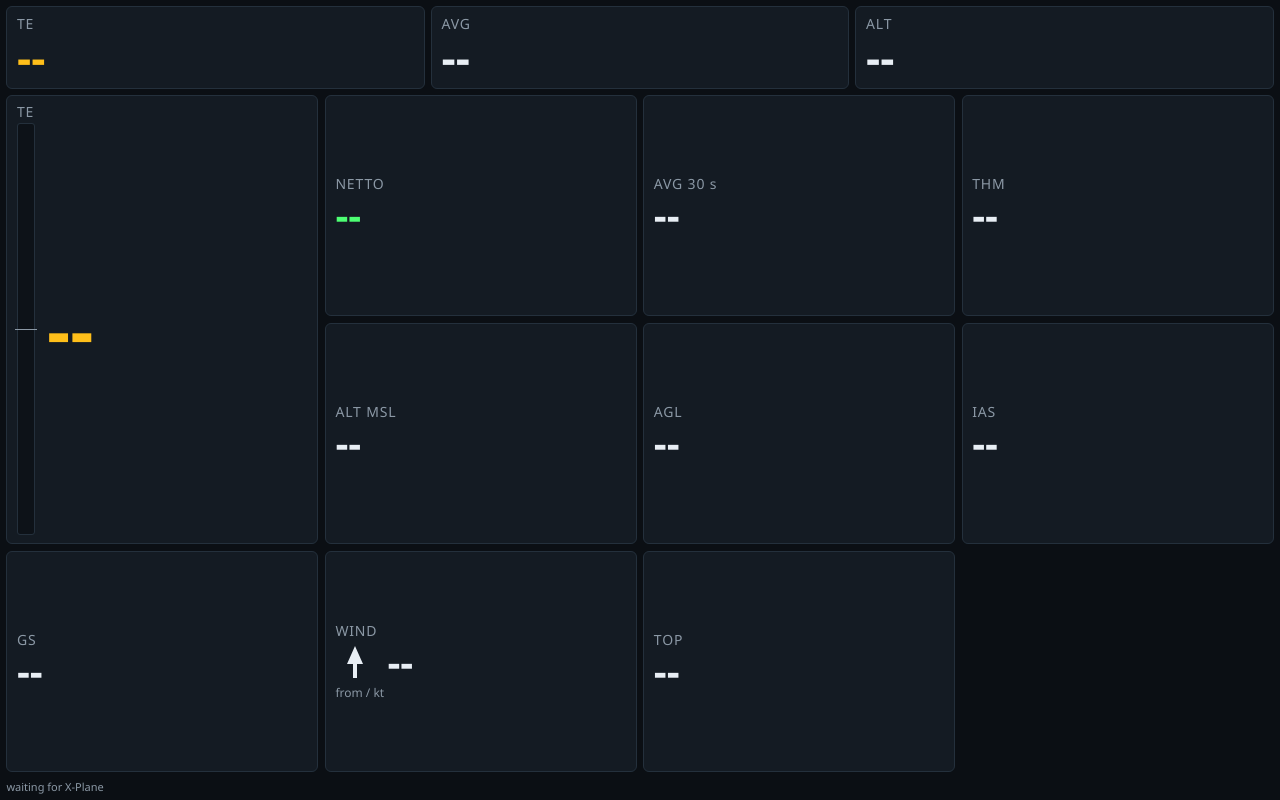
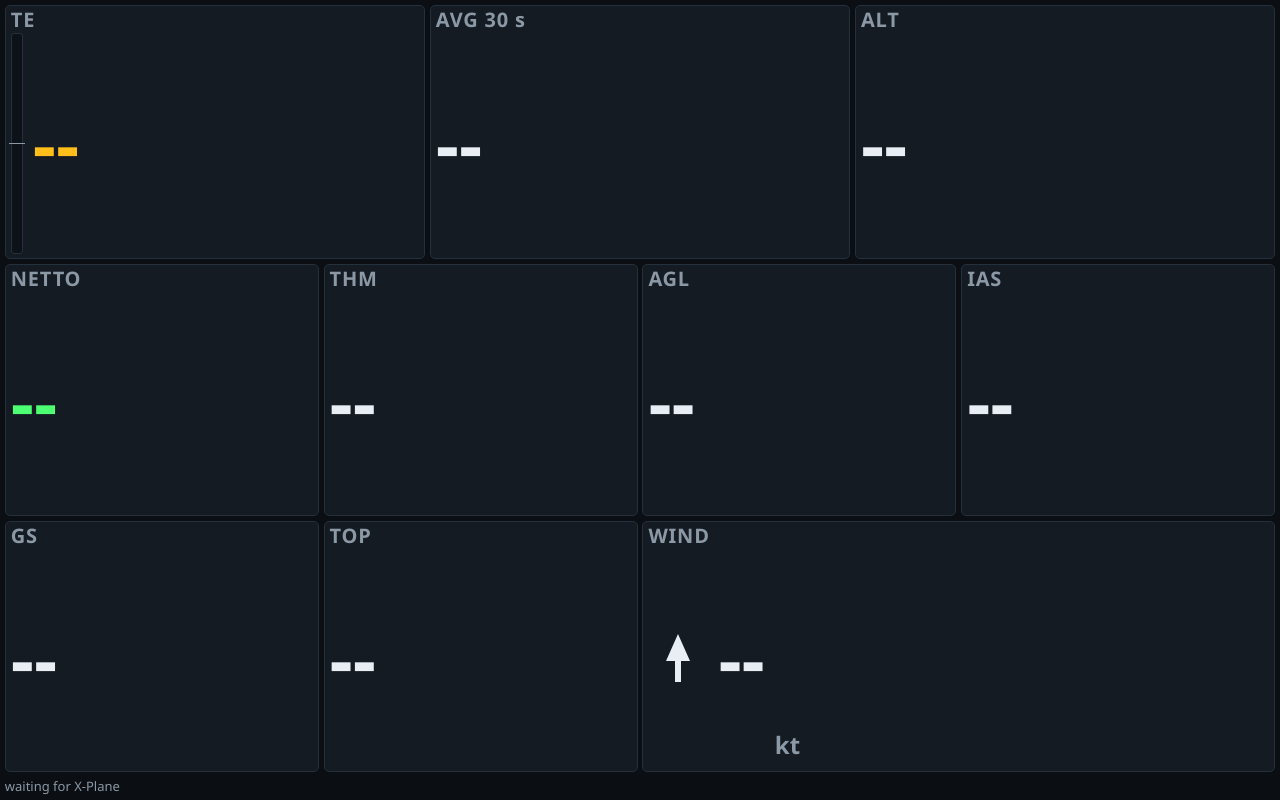
Before and after one commit to jlgabriel/xp-gliding, a plain HTML site: page xp_gliding/web/index.html in a window 1280 px wide. Drawn offline with Linux system fonts and the light colour scheme.

Commit message:
Flight Computer page: readable in a small window
From the first look in flight. The FLIGHT view no longer repeats the strip
(TE with its bar, the 30 s average and the altitude stay on top), each
number has its unit beside it, and the text is sized from the measured
cells, so a small window in a corner keeps large numbers. Labels and units
in bold. Airspeed and ground speed never read below zero.

Container query units were tried first: right in a desktop Chromium, but
in X-Plane's browser every size fell to its minimum, so flight.js measures
the cells instead.

Co-Authored-By: Claude Opus 5.5 <noreply@anthropic.com>

```diff
--- a/xp_gliding/web/app.css
+++ b/xp_gliding/web/app.css
@@ -1,6 +1,14 @@
 /* XP-Gliding Flight Computer. Chromium 117 (X-Plane 12.4.4's browser): no CSS newer than that,
    so no nesting, no @scope. The colours keep the HUD's meanings: TE amber, netto green, average
-   white, the last thermal grey once left. License: GPL-3.0-or-later. */
+   white, the last thermal grey once left.
+
+   Sizes: the text is sized from the cells themselves, so a reading fills its cell whatever the
+   window's shape and size: a small window keeps large numbers. flight.js measures the cells and
+   sets the --label, --value, ... variables below. Container query units (cqi, cqh) would do it in
+   CSS, and did in a desktop Chromium, but in X-Plane 12.4.4's browser every size fell to its
+   clamp's minimum (seen 2026-11-17), so they are not used. Each cell is a label on top and one
+   line under it: the number and, smaller beside it, its unit.
+   License: GPL-3.0-or-later. */
 
 :root {
   --bg: #0b0f14;
@@ -12,7 +20,7 @@
   --green: #4dff73;
   --grey: #9aa3ab;
   --sink: #5aa9ff;
-  --gap: clamp(3px, 0.8vmin, 8px);
+  --gap: clamp(2px, 0.6vmin, 6px);
 }
 
 * { box-sizing: border-box; }
@@ -28,9 +36,10 @@ html, body {
   overflow: hidden;
 }
 
+/* The strip is as tall as one row of the view below it, which has 4, 3 or 2 rows (see #flight). */
 body {
   display: grid;
-  grid-template-rows: auto 1fr auto;
+  grid-template-rows: minmax(0, 1fr) minmax(0, 4fr) auto;
   gap: var(--gap);
   padding: var(--gap);
 }
@@ -38,36 +47,53 @@ body {
 .cell {
   background: var(--cell);
   border: 1px solid var(--line);
-  border-radius: 6px;
-  padding: clamp(2px, 0.8vmin, 8px) clamp(4px, 1.2vmin, 10px);
+  border-radius: 5px;
+  padding: 2px 5px;
   display: flex;
   flex-direction: column;
-  justify-content: center;
   min-width: 0;
+  min-height: 0;
   overflow: hidden;
 }
 
+/* Bold (700), not 600: X-Plane's browser drew 600 as regular for these labels (2026-11-17). */
 .label {
   color: var(--dim);
-  font-size: clamp(9px, 2.4vmin, 14px);
-  letter-spacing: 0.06em;
+  font-size: var(--label, 12px);
+  font-weight: 700;
+  letter-spacing: 0.04em;
+  line-height: 1.15;
   white-space: nowrap;
 }
 
+/* The number and its unit, on one line, filling what the label leaves. */
+.reading {
+  flex: 1;
+  min-height: 0;
+  display: flex;
+  align-items: center;
+  gap: var(--inner-gap, 4px);
+}
+
 .value {
-  font-size: clamp(16px, 6vmin, 40px);
+  font-size: var(--value, 22px);
   font-weight: 600;
-  line-height: 1.1;
+  line-height: 1;
   white-space: nowrap;
 }
 
-.value.big { font-size: clamp(24px, 11vmin, 72px); }
-
 .unit {
   color: var(--dim);
-  font-size: clamp(8px, 2vmin, 12px);
+  font-size: var(--unit, 10px);
+  font-weight: 700;
   white-space: nowrap;
+  align-self: flex-end;
+  padding-bottom: 0.35em;
 }
+
+#strip .value { font-size: var(--strip, 22px); }
+#strip .unit { font-size: var(--strip-unit, 10px); }
+.wind .value { font-size: var(--wind, 22px); }
 
 .te { color: var(--amber); }
 .netto { color: var(--green); }
@@ -75,53 +101,43 @@ body {
 .thm.left { color: var(--grey); }
 .stale .value { color: var(--dim); }
 
-/* The strip: always there, whatever the view. */
 #strip {
   display: grid;
-  grid-template-columns: repeat(3, 1fr);
+  grid-template-columns: repeat(3, minmax(0, 1fr));
   gap: var(--gap);
+  min-height: 0;
 }
 
-#strip .value { font-size: clamp(16px, 7vmin, 44px); }
-
-/* FLIGHT: ten cells, the vario two rows tall. Two columns when tall and narrow, three in a window
-   about square (the default 480 x 420), four once wide. Rows share the height, never overflow it. */
+/* FLIGHT: seven cells, the wind two columns wide. Two columns while tall and narrow (4 rows),
+   three about square (3 rows), four once wide (2 rows). Rows share the height, never overflow. */
 #flight {
   display: grid;
   grid-template-columns: repeat(2, minmax(0, 1fr));
   grid-auto-rows: minmax(0, 1fr);
+  grid-auto-flow: row dense;
   gap: var(--gap);
   min-height: 0;
 }
 
-@media (min-aspect-ratio: 4/5) {
+.wind { grid-column: span 2; }
+
+@media (min-aspect-ratio: 3/4) {
+  body { grid-template-rows: minmax(0, 1fr) minmax(0, 3fr) auto; }
   #flight { grid-template-columns: repeat(3, minmax(0, 1fr)); }
 }
 
-@media (min-aspect-ratio: 3/2) {
+@media (min-aspect-ratio: 8/5) {
+  body { grid-template-rows: minmax(0, 1fr) minmax(0, 2fr) auto; }
   #flight { grid-template-columns: repeat(4, minmax(0, 1fr)); }
 }
 
-.vario { grid-row: span 2; }
-
-.vario-row, .wind-row {
-  display: flex;
-  align-items: center;
-  gap: clamp(4px, 1.5vmin, 12px);
-  min-height: 0;
-}
-
-.vario-row {
-  flex: 1;
-  align-items: stretch;
-  padding: 2px 0;
-}
-
-.vario-row .value { align-self: center; }
+.vario .reading { align-items: stretch; }
+.vario .reading .value { align-self: center; }
 
 .bar {
   position: relative;
-  width: clamp(8px, 2.5vmin, 18px);
+  width: var(--bar, 8px);
+  margin: 2px 0;
   background: #0d1218;
   border: 1px solid var(--line);
   border-radius: 3px;
@@ -149,8 +165,8 @@ body {
 .bar .fill.down { background: var(--sink); }
 
 .arrow {
-  width: clamp(16px, 6vmin, 40px);
-  height: clamp(16px, 6vmin, 40px);
+  width: var(--arrow, 20px);
+  height: var(--arrow, 20px);
   fill: var(--text);
   flex: none;
 }
@@ -159,8 +175,10 @@ body {
 
 #status {
   color: var(--dim);
-  font-size: clamp(8px, 2vmin, 11px);
+  font-size: clamp(9px, 2.4vmin, 13px);
   white-space: nowrap;
   overflow: hidden;
   text-overflow: ellipsis;
 }
+
+#status:empty { display: none; }
--- a/xp_gliding/web/app.js
+++ b/xp_gliding/web/app.js
@@ -90,5 +90,10 @@ window.xpg = xpg;
     setTimeout(start, WAIT_MS);
   }
 
+  // The text follows the window's size (flight.js); a resize from X-Plane's frame reaches the page
+  // as the viewport's (X-Plane resizes it, never scales it).
+  xpg.flight.fit();
+  window.addEventListener("resize", xpg.flight.fit);
+
   start();
 })();
--- a/xp_gliding/web/dev/fake.js
+++ b/xp_gliding/web/dev/fake.js
@@ -10,7 +10,9 @@
   function snapshot() {
     var t = (Date.now() - t0) / 1000;
     var turn = (t * 360 / 22) % 360;  // a 22 s circle
-    var te = 2.0 + 1.6 * Math.sin((turn - 130) * Math.PI / 180) + 0.2 * Math.sin(t * 1.7);
+    // Every third 10 s a steep dive, for the widest readings (-14.4 kt fits the default window).
+    var dive = Math.floor(t / 10) % 3 === 2;
+    var te = dive ? -7.41 : 2.0 + 1.6 * Math.sin((turn - 130) * Math.PI / 180) + 0.2 * Math.sin(t * 1.7);
     return {
       t: t, valid: t > 1.5, units: Math.floor(t / 20) % 2 ? "aviation" : "metric", view: "flight", poll_hz: 5,
       lat: -33.45, lon: -70.55, msl_m: 1450 + 1.8 * t, agl_m: 850 + 1.8 * t,
--- a/xp_gliding/web/flight.js
+++ b/xp_gliding/web/flight.js
@@ -1,5 +1,6 @@
-// XP-Gliding Flight Computer: the strip and the FLIGHT view, drawn from one snapshot.
-// Text goes in with textContent only. Classic script, Chromium 117. License: GPL-3.0-or-later.
+// XP-Gliding Flight Computer: the strip and the FLIGHT view, drawn from one snapshot, and the text
+// sized to fill their cells. Text goes in with textContent only. Classic script, Chromium 117.
+// License: GPL-3.0-or-later.
 "use strict";
 
 var xpg = window.xpg || {};
@@ -11,8 +12,8 @@ xpg.flight = (function () {
   var shownUnits = null;
 
   function find() {
-    var ids = ["strip-te", "strip-avg", "strip-alt", "te", "te-bar", "netto", "avg", "thm", "msl", "agl",
-               "ias", "gs", "wind", "wind-arrow", "top"];
+    var ids = ["strip-te", "strip-avg", "strip-alt", "te-bar", "netto", "thm", "agl", "ias", "gs", "top",
+               "wind", "wind-arrow"];
     els = {};
     ids.forEach(function (id) { els[id] = document.getElementById(id); });
   }
@@ -60,22 +61,59 @@ xpg.flight = (function () {
     }
     document.body.classList.toggle("stale", !s.valid);
     set("strip-te", f.climb(s.te_ms, u));
+    bar(s.te_ms, s.units);
     set("strip-avg", f.climb(s.avg_ms, u));
     set("strip-alt", f.height(s.msl_m, u, false));
-    set("te", f.climb(s.te_ms, u));
-    bar(s.te_ms, s.units);
     set("netto", f.climb(s.netto_ms, u));
-    set("avg", f.climb(s.avg_ms, u));
     set("thm", s.thm_valid ? f.climb(s.thm_ms, u) : "--");
     els.thm.classList.toggle("left", s.thm_valid && !s.thm_active);
-    set("msl", f.height(s.msl_m, u, false));
     set("agl", f.height(s.agl_m, u, false));
     set("ias", f.speed(s.ias_ms, u));
     set("gs", f.speed(s.gs_ms, u));
+    set("top", f.height(s.top_m, u, true));
     set("wind", f.wind(s.wind_from_deg, s.wind_ms));
     windArrow(s);
-    set("top", f.height(s.top_m, u, true));
   }
 
-  return {draw: draw};
+  // --- sizes -------------------------------------------------------------------------
+  // Measured from the cells, so the numbers fill them in any window (see app.css). A number is
+  // at most half its cell's height, and narrow enough for its widest reading: five characters and
+  // a small unit ("+3080 ft", "-14.4 kt", about 3.6 times the font size), seven and an arrow for
+  // the wind ("179° 12 kt").
+
+  var PAD = 12;  // a cell's padding and border, both sides
+
+  function px(v, lo, hi) {
+    return Math.max(lo, Math.min(hi, v)).toFixed(1) + "px";
+  }
+
+  function size(el) {
+    var r = el.closest(".cell").getBoundingClientRect();
+    return {w: r.width - PAD, h: r.height};
+  }
+
+  function fit() {
+    if (!els) find();
+    var cell = size(els.netto);
+    var strip = size(els["strip-avg"]);
+    var wind = size(els.wind);
+    var label = Math.max(10, Math.min(20, cell.w * 0.12, cell.h * 0.19));
+    var value = Math.min(cell.w / 3.6, (cell.h - label) * 0.62);
+    var barW = Math.max(5, Math.min(12, strip.w * 0.05));
+    var stripLabel = Math.max(10, Math.min(20, strip.w * 0.12, strip.h * 0.19));
+    var stripValue = Math.min((strip.w - barW - 4) / 3.6, (strip.h - stripLabel) * 0.62);
+    var windValue = Math.min(value, wind.w / 6.4, (wind.h - label) * 0.62);
+    var style = document.documentElement.style;
+    style.setProperty("--label", px(label, 10, 20));
+    style.setProperty("--value", px(value, 12, 72));
+    style.setProperty("--unit", px(value * 0.42, 8, 24));
+    style.setProperty("--strip", px(stripValue, 12, 72));
+    style.setProperty("--strip-unit", px(stripValue * 0.42, 8, 24));
+    style.setProperty("--wind", px(windValue, 11, 72));
+    style.setProperty("--arrow", px(windValue, 11, 60));
+    style.setProperty("--inner-gap", px(value * 0.15, 2, 10));
+    style.setProperty("--bar", px(barW, 5, 12));
+  }
+
+  return {draw: draw, fit: fit};
 })();
--- a/xp_gliding/web/format.js
+++ b/xp_gliding/web/format.js
@@ -42,8 +42,10 @@ xpg.format = (function () {
     return withSign ? signed(v, 0) : v.toFixed(0);
   }
 
+  // Never below zero: X-Plane's indicated airspeed goes negative with the wind from behind on the
+  // ground, which no airspeed indicator shows.
   function speed(ms, u) {
-    return known(ms) ? (ms * u.perSpeed).toFixed(0) : NONE;
+    return known(ms) ? (Math.max(0, ms) * u.perSpeed).toFixed(0) : NONE;
   }
 
   function degrees(deg) {
--- a/xp_gliding/web/index.html
+++ b/xp_gliding/web/index.html
@@ -11,36 +11,33 @@
 <link rel="stylesheet" href="app.css">
 </head>
 <body>
+<!-- The strip: always there, whatever the view. -->
 <header id="strip">
-  <div class="cell te"><span class="label">TE</span><span class="value" id="strip-te">--</span><span class="unit" data-unit="climb"></span></div>
-  <div class="cell avg"><span class="label">AVG</span><span class="value" id="strip-avg">--</span><span class="unit" data-unit="climb"></span></div>
-  <div class="cell alt"><span class="label">ALT</span><span class="value" id="strip-alt">--</span><span class="unit" data-unit="height"></span></div>
+  <div class="cell vario">
+    <span class="label">TE</span>
+    <div class="reading">
+      <div class="bar" aria-hidden="true"><div class="zero"></div><div class="fill" id="te-bar"></div></div>
+      <span class="value te" id="strip-te">--</span><span class="unit" data-unit="climb"></span>
+    </div>
+  </div>
+  <div class="cell"><span class="label">AVG 30 s</span><div class="reading"><span class="value avg" id="strip-avg">--</span><span class="unit" data-unit="climb"></span></div></div>
+  <div class="cell"><span class="label">ALT</span><div class="reading"><span class="value" id="strip-alt">--</span><span class="unit" data-unit="height"></span></div></div>
 </header>
+<!-- FLIGHT: what the strip does not show. -->
 <main id="flight" class="view">
-  <section class="cell vario">
-    <span class="label">TE</span>
-    <div class="vario-row">
-      <div class="bar" aria-hidden="true"><div class="zero"></div><div class="fill" id="te-bar"></div></div>
-      <span class="value big te" id="te">--</span>
-    </div>
-    <span class="unit" data-unit="climb"></span>
-  </section>
-  <section class="cell"><span class="label">NETTO</span><span class="value netto" id="netto">--</span><span class="unit" data-unit="climb"></span></section>
-  <section class="cell"><span class="label">AVG 30 s</span><span class="value avg" id="avg">--</span><span class="unit" data-unit="climb"></span></section>
-  <section class="cell"><span class="label">THM</span><span class="value thm" id="thm">--</span><span class="unit" data-unit="climb"></span></section>
-  <section class="cell"><span class="label">ALT MSL</span><span class="value" id="msl">--</span><span class="unit" data-unit="height"></span></section>
-  <section class="cell"><span class="label">AGL</span><span class="value" id="agl">--</span><span class="unit" data-unit="height"></span></section>
-  <section class="cell"><span class="label">IAS</span><span class="value" id="ias">--</span><span class="unit" data-unit="speed"></span></section>
-  <section class="cell"><span class="label">GS</span><span class="value" id="gs">--</span><span class="unit" data-unit="speed"></span></section>
+  <section class="cell"><span class="label">NETTO</span><div class="reading"><span class="value netto" id="netto">--</span><span class="unit" data-unit="climb"></span></div></section>
+  <section class="cell"><span class="label">THM</span><div class="reading"><span class="value thm" id="thm">--</span><span class="unit" data-unit="climb"></span></div></section>
+  <section class="cell"><span class="label">AGL</span><div class="reading"><span class="value" id="agl">--</span><span class="unit" data-unit="height"></span></div></section>
+  <section class="cell"><span class="label">IAS</span><div class="reading"><span class="value" id="ias">--</span><span class="unit" data-unit="speed"></span></div></section>
+  <section class="cell"><span class="label">GS</span><div class="reading"><span class="value" id="gs">--</span><span class="unit" data-unit="speed"></span></div></section>
+  <section class="cell"><span class="label">TOP</span><div class="reading"><span class="value" id="top">--</span><span class="unit" data-unit="height"></span></div></section>
   <section class="cell wind">
     <span class="label">WIND</span>
-    <div class="wind-row">
+    <div class="reading">
       <svg class="arrow" id="wind-arrow" viewBox="-10 -10 20 20" aria-hidden="true"><path d="M0,-8 L4,1 L1,1 L1,8 L-1,8 L-1,1 L-4,1 Z"/></svg>
-      <span class="value" id="wind">--</span>
+      <span class="value" id="wind">--</span><span class="unit">kt</span>
     </div>
-    <span class="unit">from / kt</span>
   </section>
-  <section class="cell"><span class="label">TOP</span><span class="value" id="top">--</span><span class="unit" data-unit="height"></span></section>
 </main>
 <footer id="status">starting</footer>
 <script src="format.js"></script>
```
Also changed, not shown: 1 other file.
